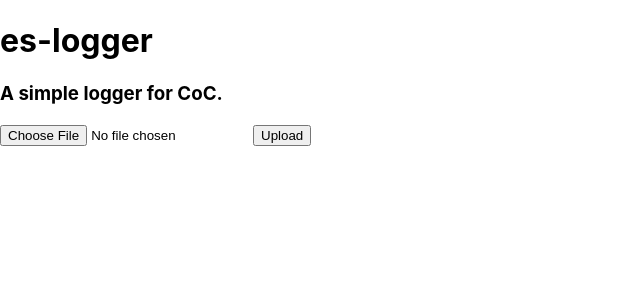
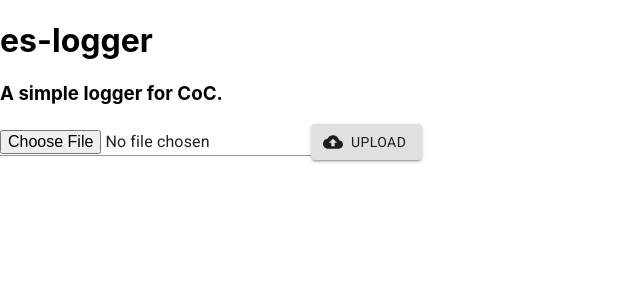
Before and after one commit to Etosphere/es-logger, a React (Create React App) app: page / in a window 1280 px wide. Shown: the top 300 px of the page, without its empty margins (0-640 px from the left). Built offline with nearby package versions, Linux system fonts and the light colour scheme.

Commit message:
Add material-ui and formik packages

```diff
--- a/package.json
+++ b/package.json
@@ -4,9 +4,13 @@
   "private": true,
   "homepage": ".",
   "dependencies": {
+    "@fontsource/roboto": "^4.5.0",
+    "@material-ui/core": "^4.12.3",
+    "@material-ui/icons": "^4.11.2",
     "@testing-library/jest-dom": "^5.14.1",
     "@testing-library/react": "^11.2.7",
     "@testing-library/user-event": "^12.8.3",
+    "formik": "^2.2.9",
     "lodash": "^4.17.21",
     "react": "^17.0.2",
     "react-dom": "^17.0.2",
--- a/src/App.js
+++ b/src/App.js
@@ -1,3 +1,4 @@
+import '@fontsource/roboto';
 import LogParser from './LogParser';
 
 function App() {
--- a/src/LogParser.js
+++ b/src/LogParser.js
@@ -1,5 +1,7 @@
 import React from 'react';
 import _ from 'lodash';
+import { Button, Input } from '@material-ui/core';
+import { CloudUpload } from '@material-ui/icons';
 import LogScanner from './LogScanner';
 import LogFilter from './LogFilter';
 import * as Token from './Token';
@@ -252,14 +254,14 @@ class LogParser extends React.Component {
 
   // post-order traversal to delete nodes according to role filter checkboxes
   // deletion rule:
-  //   1. If none of the reserved roles appear in the Block (except kp and dice), delete the Block (and its children) node.
+  //   1. If none of the reserved roles appear in the Block (except kp and dicer), delete the Block (and its children) node.
   //   2. If is a action / command / comment node and is filtered out according to the checkboxes, delete it.
   filterNodeByRole() {
     // get all reserved roles from rileFilter
     let reservedRoleArray = [];
     Object.keys(this.state.logFilter.role).forEach((role) => {
-      // TODO: remove "kp" and "dice" from reserved role array
-      if (role !== 'kp' && role !== 'dice' && this.state.logFilter.role[role]) {
+      // TODO: remove "kp" and "dicer" from reserved role array
+      if (role !== 'kp' && role !== 'dicer' && this.state.logFilter.role[role]) {
         reservedRoleArray.push(role);
       }
     });
@@ -302,6 +304,12 @@ class LogParser extends React.Component {
     this.setState({filteredTreeRoot: filteredTree});
   }
 
+  SpecialRoleSelector(props) {
+    return (
+      <></>
+    );
+  }
+
   LogRender(props) {
     let children = null;
     if (props.node && props.node.children !== 0) {
@@ -342,9 +350,17 @@ class LogParser extends React.Component {
     return (
       <div>
         <div>
-          <input type="file" onChange={this.handleFileChange}/>
-          <input type="button" value="Upload" onClick={this.handleFileUpload}/>
+          <Input id="upload-file-button" type="file" onChange={this.handleFileChange}/>
+          <Button
+            variant="contained"
+            color="default"
+            component="span"
+            startIcon={<CloudUpload />}
+            onClick={this.handleFileUpload}>
+            Upload
+          </Button>
         </div>
+        <this.SpecialRoleSelector />
         <LogFilter logFilter={this.state.logFilter}
                    roleTable={this.state.roleTable}
                    onChange={this.handleCheckboxChange}
--- a/src/Role.js
+++ b/src/Role.js
@@ -2,7 +2,7 @@ class Role {
   constructor(id, name, type) {
     this.id = id;
     this.name = name;
-    this.type = type;  // kp, dice, or player
+    this.type = type;  // "kp", "dicer", or "player"
   }
 }
 
@@ -36,6 +36,26 @@ class RoleTable {
     }
   }
 
+  getKpID() {
+    let roleArray = Object.values(this.table);
+    for (let i = 0; i < roleArray.length; i++) {
+      if (roleArray[i].type === 'kp') {
+        return roleArray[i].id;
+      }
+    }
+    return null;
+  }
+
+  getDicerID() {
+    let roleArray = Object.values(this.table);
+    for (let i = 0; i < roleArray.length; i++) {
+      if (roleArray[i].type === 'dicer') {
+        return roleArray[i].id;
+      }
+    }
+    return null;
+  }
+
   getRoleIdByName(name) {
     let roleArray = Object.values(this.table);
     for (let i = 0; i < roleArray.length; i++) {
```
Also changed, not shown: 1 other file (tests, documents, lock files or other folders).
